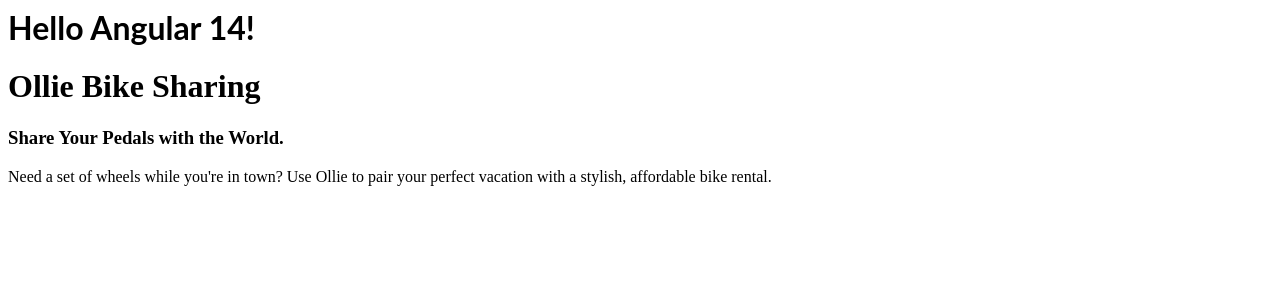
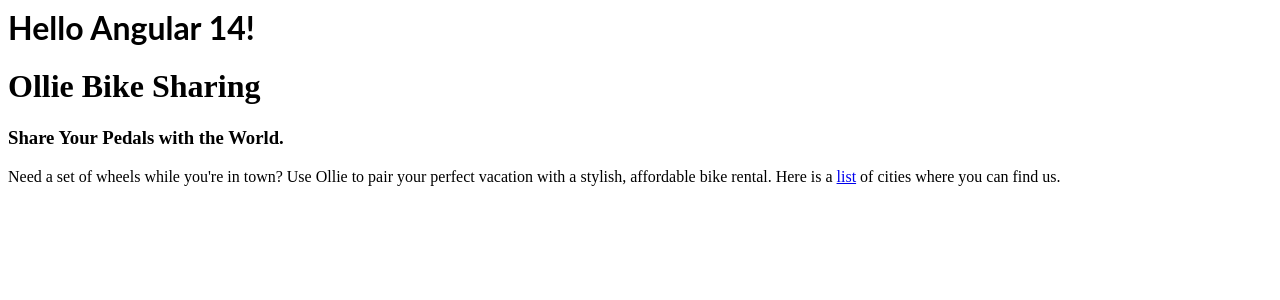
Before and after one commit to mdlawrenceusa/mdl-710-make-a-website-ng, an Angular app: page / in a window 1280 px wide. Shown: the top 300 px of the page. Built offline with nearby package versions, Linux system fonts and the light colour scheme.

Commit message:
1 file modified

```diff
--- a/src/app/lesson1/lesson1.component.html
+++ b/src/app/lesson1/lesson1.component.html
@@ -1,5 +1,3 @@
 <h1>Ollie Bike Sharing</h1>
-
 <h3>Share Your Pedals with the World.</h3>
-
-<p>Need a set of wheels while you're in town? Use Ollie to pair your perfect vacation with a stylish, affordable bike rental.</p>
+<p>Need a set of wheels while you're in town? Use Ollie to pair your perfect vacation with a stylish, affordable bike rental. Here is a <a href="cities.html">list</a> of cities where you can find us.</p>
```
